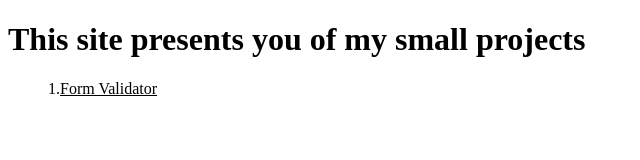
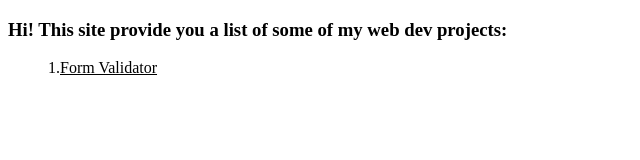
Before and after one commit to Vinay-Sukase/VanillaWebProjects, a plain HTML site: page index.html in a window 1280 px wide. Shown: the whole page, without its empty margins (0-640 px from the left). Drawn offline with Linux system fonts and the light colour scheme.

Commit message:
Update index.html

```diff
--- a/index.html
+++ b/index.html
@@ -7,7 +7,7 @@
     <link rel="stylesheet" href="style.css">
 </head>
 <body>
-    <h1>This site presents you of my small projects</h1>
+    <h3>Hi! This site provide you a list of some of my web dev projects: </h3>
 
     <ul>
         <li><a href="form-validator/index.html">1.<u>Form Validator</u></a></li>
```
